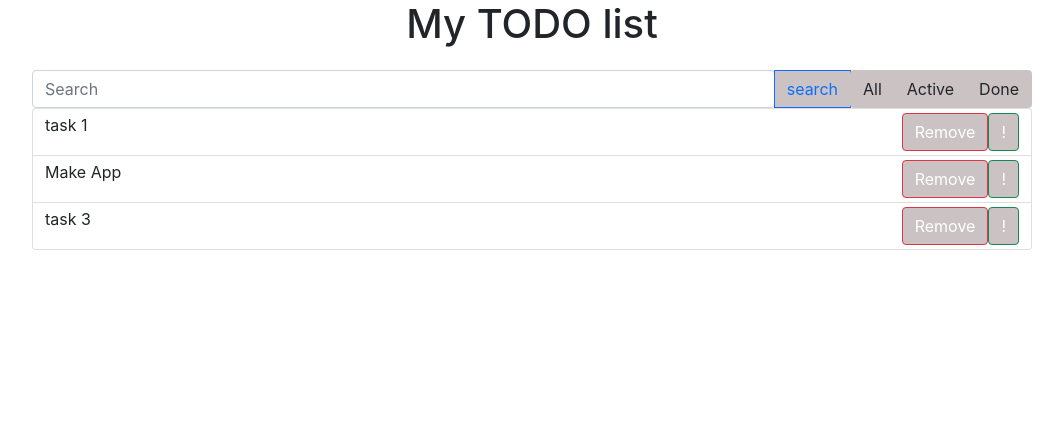
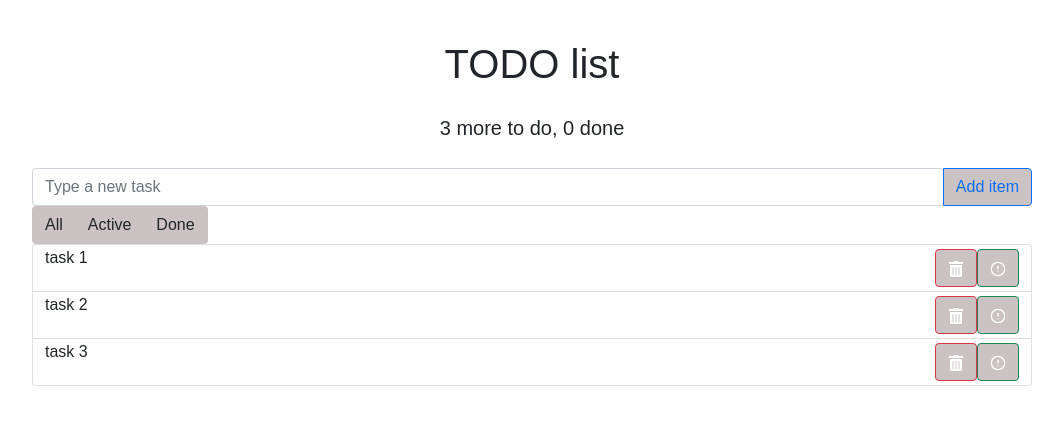
Before and after one commit to DmitryPozner/my-app, a React (Create React App) app: page / in a window 1280 px wide. Shown: the top 424 px of the page, without its empty margins (108-1171 px from the left). Built offline with nearby package versions, Linux system fonts and the light colour scheme.

Commit message:
add form, add and del items

```diff
--- a/package.json
+++ b/package.json
@@ -9,6 +9,7 @@
     "prettier": "^2.7.1",
     "react": "^18.2.0",
     "react-dom": "^18.2.0",
+    "react-icons": "^4.4.0",
     "react-router-dom": "^6.3.0",
     "react-scripts": "5.0.1",
     "web-vitals": "^2.1.4"
--- a/src/App.js
+++ b/src/App.js
@@ -1,30 +1,104 @@
-import React from "react";
+import React, { Component } from "react";
 import "./styles.css";
 import { BrowserRouter, Route, Routes } from "react-router-dom";
 import Nav from "./components/nav/nav";
 import Todo from "./components/todo/todo";
 import Header from "./components/header/header";
 import SearchPanel from "./components/search-panel/search-panel";
+import ItemAddForm from "./components/item-add-form/item-add-form";
+import ItemStatusFilter from "./components/item-status-filter/item-status-filter";
 
-const App = () => {
-  const todoData = [
-    { label: "task 1", important: false },
-    { label: "Make App", important: true },
-    { label: "task 3", important: false },
-  ];
-  return (
-    <div className="app-wrapper">
-      <BrowserRouter>
-        <Header />
+export default class App extends Component {
+  maxId = 100;
+  state = {
+    todoData: [
+      this.createTodoItem("task 1"),
+      this.createTodoItem("task 2"),
+      this.createTodoItem("task 3"),
+    ],
+  };
 
-        {/*<Nav />*/}
-        {/*<SearchPanel />*/}
-        <Routes>
-          <Route path="/" element={<Todo todos={todoData} />} />
-        </Routes>
-      </BrowserRouter>
-    </div>
-  );
-};
+  createTodoItem(label) {
+    return {
+      label,
+      important: false,
+      done: false,
+      id: this.maxId++,
+    };
+  }
+  delItem = (id) => {
+    this.setState(({ todoData }) => {
+      const idx = todoData.findIndex((el) => el.id === id);
 
-export default App;
+      const newArr = [...todoData.slice(0, idx), ...todoData.slice(idx + 1)];
+
+      return {
+        todoData: newArr,
+      };
+    });
+  };
+  addItem = (text) => {
+    const newItem = this.createTodoItem(text);
+
+    this.setState(({ todoData }) => {
+      const newArray = [...todoData, newItem];
+      return {
+        todoData: newArray,
+      };
+    });
+  };
+
+  toggleProp(arr, id, propName) {
+    const idx = arr.findIndex((el) => el.id === id);
+    const oldItem = arr[idx];
+    const newItem = { ...oldItem, [propName]: !oldItem[propName] };
+
+    return [...arr.slice(0, idx), newItem, ...arr.slice(idx + 1)];
+  }
+
+  onToggleDone = (id) => {
+    console.log("done");
+    this.setState(({ todoData }) => {
+      return {
+        todoData: this.toggleProp(todoData, id, "done"),
+      };
+    });
+  };
+  onToggleImportant = (id) => {
+    this.setState(({ todoData }) => {
+      return {
+        todoData: this.toggleProp(todoData, id, "important"),
+      };
+    });
+  };
+
+  render() {
+    const { todoData } = this.state;
+    const doneCount = todoData.filter((el) => el.done).length;
+    const todoCount = todoData.length - doneCount;
+    return (
+      <div className="app-wrapper-content">
+        {/*<BrowserRouter>*/}
+        <Header toDo={todoCount} done={doneCount} />
+        <SearchPanel onAdd={this.addItem} />
+        <ItemStatusFilter />
+        <Todo
+          todos={todoData}
+          onDeleted={this.delItem}
+          onToggleImportant={this.onToggleImportant}
+          onToggleDone={this.onToggleDone}
+        />
+        {/*<ItemAddForm onAdd={this.addItem} />*/}
+        {/*  <Routes>*/}
+        {/*    <Route*/}
+        {/*      path="/"*/}
+        {/*      element={*/}
+        {/*        <Todo todos={this.state.todoData} onDeleted={this.delItem} />*/}
+        {/*      }*/}
+        {/*    />*/}
+        {/*  </Routes>*/}
+        {/*/!*</BrowserRouter>*!/*/}
+      </div>
+    );
+  }
+}
--- a/src/components/header/header.js
+++ b/src/components/header/header.js
@@ -1,9 +1,13 @@
+import React from "react";
 import "./header.css";
 
-const Header = () => {
+const Header = ({ toDo, done }) => {
   return (
     <header className="header">
-      <h1 className="header h1">My TODO list</h1>
+      <h1 className="header h1">TODO list</h1>
+      <h5>
+        {toDo} more to do, {done} done
+      </h5>
     </header>
   );
 };
--- /dev/null
+++ b/src/components/item-add-form/item-add-form.css
@@ -0,0 +1,6 @@
+.item-add-form {
+    margin-top: 10px ;
+}
+.btn-outline-secondary {
+    float: left;
+}
--- /dev/null
+++ b/src/components/item-add-form/item-add-form.js
@@ -0,0 +1,17 @@
+import React, { Component } from "react";
+import "./item-add-form.css";
+
+export default class ItemAddForm extends Component {
+  render() {
+    return (
+      <div className="item-add-form">
+        <button
+          className="btn btn-outline-secondary"
+          onClick={() => this.props.onAdd("Hello")}
+        >
+          Add Item
+        </button>
+      </div>
+    );
+  }
+}
--- a/src/components/item-status-filter/item-status-filter.css
+++ b/src/components/item-status-filter/item-status-filter.css
@@ -1,9 +1,10 @@
 .btn {
     background-color: #cbc3c3;
     display:inline-block;
-    align-items: stretch;
+    /*align-items: stretch;*/
    }
 
 .item-status-item {
-    float:right;
+    /*float:right;*/
+    justify-content: flex-start;
 }
--- a/src/components/search-panel/search-panel.css
+++ b/src/components/search-panel/search-panel.css
@@ -1,6 +1,6 @@
-.search-panel {
-    /*width: 71%;*/
-    /*margin-right: 1px;*/
-    /*margin-left: 28px;*/
-    padding: .25rem .75rem;
+/*.search-panel {*/
+/*    padding: .25rem .75rem;*/
+/*}*/
+.input-group {
+    margin-left: 0px;
 }
--- a/src/components/search-panel/search-panel.js
+++ b/src/components/search-panel/search-panel.js
@@ -1,23 +1,26 @@
+import React, { Component, useState } from "react";
 import "./search-panel.css";
 import ItemStatusFilter from "../item-status-filter/item-status-filter";
 
-const SearchPanel = () => {
+export default class SearchPanel extends Component {
+  render() {
     return (
       <div className="input-group">
         <input
           type="search"
           className="form-control rounded"
-        placeholder="Search"
+          placeholder="Type a new task"
           aria-label="Search"
           aria-describedby="search-addon"
         />
-      <button type="button" className="btn btn-outline-primary">
-        search
+        <button
+          type="button"
+          className="btn btn-outline-primary"
+          onClick={() => this.props.onAdd("Hello")}
+        >
+          Add item
         </button>
-
-      <ItemStatusFilter />
       </div>
     );
-};
-
-export default SearchPanel;
+  }
+}
--- a/src/components/todo-list-item/todo-list-item.js
+++ b/src/components/todo-list-item/todo-list-item.js
@@ -1,31 +1,18 @@
 import React, { Component } from "react";
+import { FaTrashAlt } from "react-icons/fa";
+import { FiAlertCircle } from "react-icons/fi";
 import "./todo-list-item.css";
 
 export default class TodoListItem extends Component {
-  state = {
-    done: false,
-    important: false,
-  };
-
-  onLabelClick = () => {
-    this.setState(({ done }) => {
-      return {
-        done: !done,
-      };
-    });
-  };
-
-  onMarkImportant = () => {
-    this.setState(({ important }) => {
-      return {
-        important: !important,
-      };
-    });
-  };
-
   render() {
-    const { label } = this.props;
-    const { done, important } = this.state;
+    const {
+      label,
+      onDeleted,
+      onToggleImportant,
+      onToggleDone,
+      done,
+      important,
+    } = this.props;
 
     let classNames = "todo-list-item";
     if (done) {
@@ -36,18 +23,18 @@ export default class TodoListItem extends Component {
     }
     return (
       <span className={classNames}>
-        <span className="todo-list-item" onClick={this.onLabelClick}>
+        <span className="todo-list-item" onClick={onToggleDone}>
           {label}
         </span>
         <button
           type="button"
           className="btn btn-success"
-          onClick={this.onMarkImportant}
+          onClick={onToggleImportant}
         >
-          !
+          <FiAlertCircle size={16} />
         </button>
-        <button type="button" className="btn btn-danger">
-          Remove
+        <button type="button" className="btn btn-danger" onClick={onDeleted}>
+          <FaTrashAlt size={16} />
         </button>
       </span>
     );
--- a/src/components/todo/todo.js
+++ b/src/components/todo/todo.js
@@ -3,18 +3,28 @@ import TodoListItem from "../todo-list-item/todo-list-item";
 import searchPanel from "../search-panel/search-panel";
 import "./todo.css";
 import SearchPanel from "../search-panel/search-panel";
+import ItemStatusFilter from "../item-status-filter/item-status-filter";
 
-const Todo = ({ todos }) => {
+const Todo = ({ todos, onDeleted, onToggleDone, onToggleImportant }) => {
   const todoElements = todos.map((item) => {
+    const { id, ...itemProps } = item;
     return (
-      <li className="list-group-item">
-        <TodoListItem label={item.label} important={item.important} />
+      <li key={id} className="list-group-item">
+        <TodoListItem
+          label={item.label}
+          important={item.important}
+          done={item.done}
+          onDeleted={() => onDeleted(id)}
+          onToggleImportant={() => onToggleImportant(id)}
+          onToggleDone={() => onToggleDone(id)}
+        />
       </li>
     );
   });
   return (
     <div className="app-wrapper-content">
-      <SearchPanel />
+      {/*<SearchPanel onAdd={this.addItem} />*/}
+      {/*<ItemStatusFilter />*/}
       <ul className="list-group todo-list">{todoElements}</ul>
     </div>
   );
--- a/src/index.css
+++ b/src/index.css
@@ -5,6 +5,8 @@ body {
     sans-serif;
   -webkit-font-smoothing: antialiased;
   -moz-osx-font-smoothing: grayscale;
+
+
 }
 
 code {
--- a/src/styles.css
+++ b/src/styles.css
@@ -1,30 +1,27 @@
-.app-wrapper {
-    display: grid;
-    margin: 0 auto;
-    width: 1000px;
-    grid-template-areas: "h h" "c c";
-    grid-template-rows: 60px 1fr;
-    grid-template-columns: 2fr 10fr;
-    grid-gap: 10px;
+body {
+    font: 400 16px 'Fredoka', sans-serif;
 }
 .app-wrapper-content {
-    grid-area: c;
-
+    /*grid-area: c;*/
+    width: 1000px;
+    margin: 0 auto;
 }
 
 
 .header {
-    grid-area: h;
+    padding: 20px;
+    text-align: center;
+
 
 }
 .header h1 {
     text-align: center;
 }
 
-.nav {
-    grid-area: n;
+/*.nav {*/
+/*    !*grid-area: n;*!*/
 
-}
+/*}*/
 
 /*.content {*/
 /*    */
```
Also changed, not shown: 1 other file (tests, documents, lock files or other folders). Lines whose indentation alone changed are shown as unchanged.
